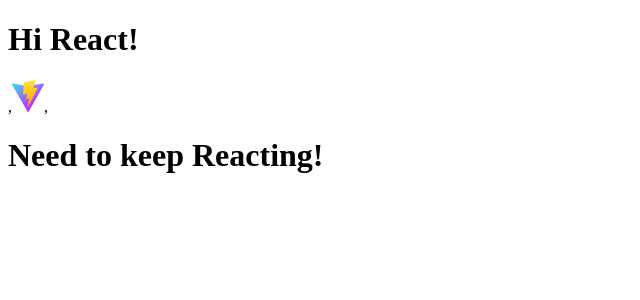
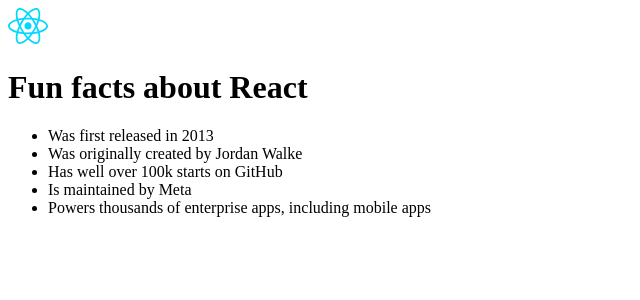
Before and after one commit to JAlazer/ReactLearn, a React (Vite) app in the folder project1/: page / in a window 1280 px wide. Shown: the top 300 px of the page, without its empty margins (0-640 px from the left). Built offline with nearby package versions, Linux system fonts and the light colour scheme.

Commit message:
Starting of ReactFacts without styling!

```diff
--- a/project1/index.html
+++ b/project1/index.html
@@ -8,6 +8,6 @@
   </head>
   <body>
     <div id="root"></div>
-    <script type="module" src="/src/challenges.jsx"></script>
+    <script type="module" src="/src/ReactFacts.jsx"></script>
   </body>
 </html>
--- /dev/null
+++ b/project1/src/ReactFacts.jsx
@@ -0,0 +1,29 @@
+/**
+ * Challenge: Starting from scratch, build and render the
+ * HTML for our section project. Check the Google slide for
+ * what you're trying to build.
+ *
+ * adding styling later
+ *
+ * Hints:
+ * set width attribute of the image element just like in HTML. In the slide, it is set to 40px
+ */
+
+import { createRoot } from "react-dom/client"
+import reactLogo from './assets/react.svg'
+
+const root = createRoot(document.getElementById("root"))
+
+root.render(
+    <main>
+        <img src={reactLogo} className="logo react" alt="React logo" width="40px" />
+        <h1>Fun facts about React</h1>
+        <ul>
+            <li>Was first released in 2013</li>
+            <li>Was originally created by Jordan Walke</li>
+            <li>Has well over 100k starts on GitHub</li>
+            <li>Is maintained by Meta</li>
+            <li>Powers thousands of enterprise apps, including mobile apps</li>
+        </ul>
+    </main>
+)
--- a/project1/src/challenges.jsx
+++ /dev/null
@@ -1,51 +0,0 @@
-import { createRoot } from "react-dom/client"
-
-const root = createRoot(document.getElementById("root"))
-const reactElement = <h1>Hello from JSX!</h1>
-
-function SayHi() {
-   return (
-        <h1>Hi React!</h1>
-   )
-}
-
-/*
-
-// Chllenge: create first custom react component!
-// call it "MainContent" and return h1 element which says
-// "React is great!"
-// After Render it below SayHi
-
-function MainContent() {
-    return (
-        <h1>React is Great!</h1>
-    )
-}
-
-root.render(
-    <div>
-        <SayHi />,
-        <MainContent />
-    </div>
-)
-
-*/
-
-/**
- * Challenge: set up a new React app from scratch!
- * Hints:
- * 1. Need to import the method to create a new root
- *    from the "react-dom/client"
- * 2. Use that root to render some JSX. For now, just render
- *    an h1 element that says anything you want
- */
-
-
-root.render(
-    // specifc container, which is better than div to denote this is where main stuff exists
-    <main>
-        <SayHi />,
-        <img src="/vite.svg" />,
-        <h1>Need to keep Reacting!</h1>
-    </main>
-)
```
